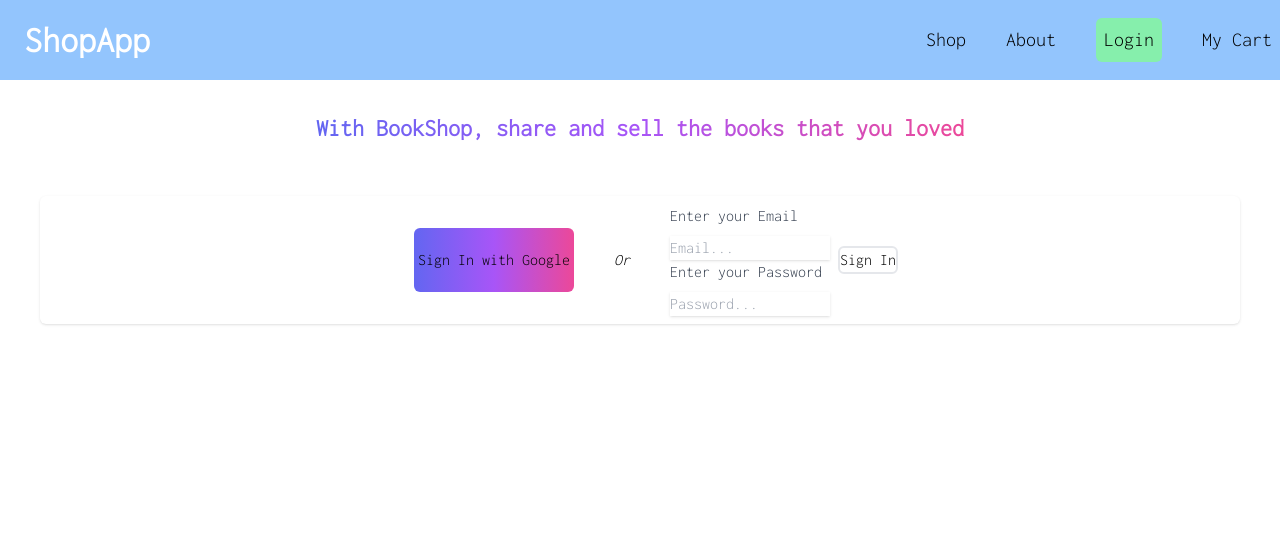
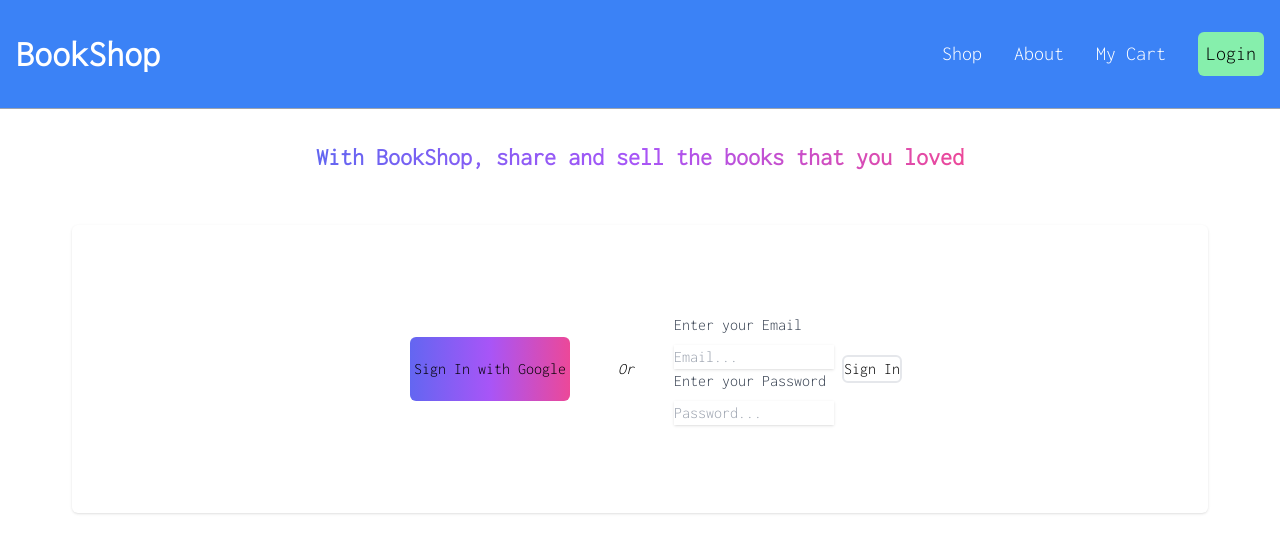
Before and after one commit to Jeremy-To/BookShop, a React (Vite) app in the folder shopWebsite/: page /auth in a window 1280 px wide. Shown: the top 552 px of the page. Built offline with nearby package versions, Linux system fonts and the light colour scheme.

Commit message:
Navbar and homePage Ui Changes

```diff
--- a/shopWebsite/src/components/items/Auth.jsx
+++ b/shopWebsite/src/components/items/Auth.jsx
@@ -18,13 +18,13 @@ const Auth = () => {
   }
 
 	return (
-		<section className="">
+		<section className="px-8">
 			<div className="flex flex-col items-center">
 				<h1 className="inline-block text-transparent bg-gradient-to-r from-indigo-500 via-purple-500 to-pink-500 bg-clip-text text-2xl my-8 font-bold">
 					With BookShop, share and sell the books that you loved
 				</h1>
 			</div>
-			<div className=" flex justify-center items-center rounded-md shadow my-5 mx-10">
+			<div className="flex flex-wrap justify-center items-center rounded-md shadow my-5 mx-10 p-20">
 				<div>
 					<button
 						className="mx-10 w-40 h-16 rounded-md cursor-pointer bg-gradient-to-r from-indigo-500 via-purple-500 to-pink-500 hover:text-white"
@@ -34,7 +34,7 @@ const Auth = () => {
 					</button>
 				</div>
         <div>
-          <p className='italic mr-10' >Or</p>
+          <p className='italic mr-10 m-2' >Or</p>
         </div>
 				<div className="flex items-center justify-center my-2">
 					<div>
--- a/shopWebsite/src/components/items/HomePage.jsx
+++ b/shopWebsite/src/components/items/HomePage.jsx
@@ -1,10 +1,11 @@
 import React from 'react';
+import About from '../../pages/About';
 import { Link } from 'react-router-dom';
 
 function HomePage() {
 	return (
-		<div>
-			<div className="h-full flex relative flex-wrap justify-center items-center">
+		<section>
+			<div className="h-full flex relative flex-wrap justify-center items-center bg-[url('/Library.jpg')]">
 				<div className="flex flex-col justify-center items-center top-6 absolute rounded-md text-4xl bg-white p-2">
 					<h1>Welcome to my shop !</h1>
 				</div>
@@ -14,10 +15,14 @@ function HomePage() {
 						Go to store
 					</Link>
 				</div>
-				<div className=' bg-center bg-no-repeat bg-cover'><img  src="/Library.jpg" alt="Image of a library shop" /></div>
-
+				<div className="">
+					<img src="/Library.jpg" alt="Image of a library shop" />
+				</div>
 			</div>
-		</div>
+			<div className='lg:hidden'>
+				<About />
+			</div>
+		</section>
 	);
 }
 
--- a/shopWebsite/src/components/layout/Layout.jsx
+++ b/shopWebsite/src/components/layout/Layout.jsx
@@ -1,4 +1,4 @@
-import Navbar from './Navbar';
+import Navbar from "./Navbar";
 function Layout(props) {
   return (
     <div className='w-full'>
--- a/shopWebsite/src/components/layout/Navbar.jsx
+++ b/shopWebsite/src/components/layout/Navbar.jsx
@@ -1,4 +1,4 @@
-import { useContext, useEffect } from 'react';
+import { useState, useContext } from 'react';
 import { Link } from 'react-router-dom';
 
 import CartContext from '../../store/on-cart-context';
@@ -7,46 +7,144 @@ import { AuthContext } from '../../store/auth-context';
 function Navbar() {
 	const cartCtx = useContext(CartContext);
 	const authCtx = useContext(AuthContext);
+	const [isNavOpen, setIsNavOpen] = useState(false);
 
+	const navCloseHandler = () => {
+		setIsNavOpen(false)
+	}
+
+	const onClickLogOut = () => {
+		setIsNavOpen(false);
+		authCtx.updateLoginStatus();
+	}
 	return (
-		<header
-			className="w-full h-20 flex items-center justify-between py-0 px-2 bg-blue-300"
-		>
-			<div className="text-4xl text-white font-bold pl-4 hover:text-blue-500">
-				<Link to="/">ShopApp</Link>
+		<div className="flex items-center justify-between border-b border-gray-400 py-8 bg-blue-500">
+			<div className="text-4xl text-white font-bold pl-4 hover:text-orange-500">
+				<Link to="/">BookShop</Link>
 			</div>
 			<nav>
-				<ul className="list-none m-0 p-0 flex items-baseline text-xl">
-					<li className="ml-10 hover:text-blue-500 active:text-blue-500 ">
+				<section className="flex lg:hidden">
+					<div
+						className="space-y-2 mr-4"
+						onClick={() => setIsNavOpen((prev) => !prev)}
+					>
+						<span className="block h-0.5 w-8 animate-pulse bg-gray-600"></span>
+						<span className="block h-0.5 w-8 animate-pulse bg-gray-600"></span>
+						<span className="block h-0.5 w-8 animate-pulse bg-gray-600"></span>
+					</div>
+
+					<div className={isNavOpen ? 'showMenuNav' : 'hideMenuNav'}>
+						<div
+							className="absolute top-0 right-0 px-8 py-8"
+							onClick={navCloseHandler}
+						>
+							<svg
+								className="h-8 w-8 text-gray-600"
+								viewBox="0 0 24 24"
+								fill="none"
+								stroke="currentColor"
+								strokeWidth="2"
+								strokeLinecap="round"
+								strokeLinejoin="round"
+							>
+								<line x1="18" y1="6" x2="6" y2="18" />
+								<line x1="6" y1="6" x2="18" y2="18" />
+							</svg>
+						</div>
+						<ul className="flex flex-col items-center justify-between min-h-[250px]" onClick={navCloseHandler}>
+							<li className="border-b border-gray-400 my-8 uppercase hover:text-orange-500 active:text-orange-500">
+								<Link to="/shop">Shop</Link>
+							</li>
+							<li className="border-b border-gray-400 my-8 uppercase hover:text-orange-500 active:text-orange-500">
+								<Link to="/about">About</Link>
+							</li>
+              <li className="border-b border-gray-400 my-8 uppercase hover:text-orange-500 active:text-orange-500">
+								<Link to="/cart">My Cart </Link>
+								{cartCtx.totalOnCart > 0 && (
+									<span className="bg-blue-800 text-blue-50 rounded-md px-2 border-b border-gray-400 my-8 uppercase">
+										{cartCtx.totalOnCart}
+									</span>
+								)}
+							</li>
+							{authCtx.isAuth && (
+								<>
+									<li className="border-b border-gray-400 my-8 uppercase hover:text-orange-500 active:text-orange-500">
+										<Link to="/add-items">Add Item</Link>
+									</li>
+									<button
+										className="border-b border-gray-400 my-8 uppercase bg-red-400 rounded-md p-2"
+										onClick={onClickLogOut}
+									>
+										Log out
+									</button>
+								</>
+							)}
+							{!authCtx.isAuth && (
+								<li className="border-b border-gray-400 my-8 uppercase bg-green-300 rounded-md p-2 hover:bg-cyan-600 hover:text-white">
+									<Link to="/auth">Login</Link>
+								</li>
+							)}
+
+						</ul>
+					</div>
+				</section>
+
+				<ul className="hidden space-x-8 lg:flex lg:items-center text-xl mr-4">
+					<li className="ml-10 text-white hover:text-orange-500 active:bg-orange-500 ">
 						<Link to="/shop">Shop</Link>
 					</li>
-					<li className="ml-10 hover:text-blue-500 active:text-blue-500 ">
+					<li className="ml-10 text-white  hover:text-orange-500 active:bg-orange-500 ">
 						<Link to="/about">About</Link>
 					</li>
+
+					<li className="ml-10 text-white  hover:text-orange-500 active:bg-orange-500 ">
+						<Link to="/cart">My Cart</Link>
+						{cartCtx.totalOnCart > 0 && (
+							<span className="bg-blue-800 text-blue-50 rounded-md px-2 ml-2">
+								{cartCtx.totalOnCart}
+							</span>
+						)}
+					</li>
+					{!authCtx.isAuth && (
+						<li className="ml-10 bg-green-300 rounded-md p-2 hover:bg-cyan-600 hover:text-white">
+							<Link to="/auth">Login</Link>
+						</li>
+					)}
 					{authCtx.isAuth && (
 						<>
 							<li className="ml-10 hover:text-blue-500 active:text-blue-500">
 								<Link to="/add-items">Add Item</Link>
 							</li>
-							<button className='ml-10 bg-red-400 rounded-md p-2' onClick={authCtx.updateLoginStatus}>Log out</button>
+							<button
+								className="ml-10 bg-red-400 rounded-md p-2"
+								onClick={authCtx.updateLoginStatus}
+							>
+								Log out
+							</button>
 						</>
 					)}
-					{!authCtx.isAuth && (
-						<li className="ml-10 bg-green-300 rounded-md p-2">
-							<Link to="/auth">Login</Link>
-						</li>
-					)}
-					<li className="ml-10 hover:text-blue-500 active:text-blue-500">
-						<Link to="/cart">My Cart</Link>
-						{cartCtx.totalOnCart > 0 && (
-							<span className="bg-blue-500 text-blue-50 rounded-md px-2 ml-2">
-								{cartCtx.totalOnCart}
-							</span>
-						)}
-					</li>
 				</ul>
 			</nav>
-		</header>
+			<style>{`
+      .hideMenuNav {
+        display: none;
+      }
+      .showMenuNav {
+        display: block;
+        position: absolute;
+        width: 100%;
+        height: 100vh;
+        top: 0;
+        left: 0;
+        background: white;
+        z-index: 10;
+        display: flex;
+        flex-direction: column;
+        justify-content: space-evenly;
+        align-items: center;
+      }
+    `}</style>
+		</div>
 	);
 }
 
--- a/shopWebsite/src/pages/About.jsx
+++ b/shopWebsite/src/pages/About.jsx
@@ -4,9 +4,9 @@ function About() {
 	return (
 		<section className="m-4 md:m-30 lg:m-40 flex flex-col items-center p-10 border-solid rounded-md border-blue-300 border-2">
 			<div className="italic m-2">
-				<p>Shop App is the place to sell your books. </p>
-				<p>Made by Jérémy TO</p>
+				<p>BookShop is the place to sell your books. </p>
 			</div>
+			<p>Made with &#10084; by Jérémy TO</p>
 			<ul className="list-none flex font-medium flex-col text-blue-300">
 				<li className=" hover:text-blue-800 hover:underline m-2">
 					<a href="https://www.linkedin.com/in/jérémy-to/">
--- a/shopWebsite/src/pages/Cart.jsx
+++ b/shopWebsite/src/pages/Cart.jsx
@@ -6,34 +6,32 @@ import Items from '../components/items/Items';
 function OnCartPage() {
 	const cartCtx = useContext(CartContext);
 
-	const totalOnCart = cartCtx.totalPrice();
-;
 	return (
-		<section className="flex flex-wrap justify-center items-center">
-			<div className="flex flex-col items-center flex-wrap">
+		<section className="flex flex-wrap justify-center ">
+			<div className="flex flex-col flex-wrap">
 				<h1 className="lg:py-20 lg:p-10 mt-2 text-2xl font-bold ">My Cart</h1>
-				{totalOnCart != 0 && (
-					<p className="m-8 p-10  rounded-md border-solid border-2">
-						Total: {totalOnCart}$
-					</p>
-				)}
 			</div>
 			<div>
 				{cartCtx.totalOnCart === 0 ? (
-					<div className='flex flex-col justify-center items-center'>
-					<p className="p-10">
-						You got no items on cart yet. Start adding some?</p>
+					<div className="flex flex-col justify-center items-center">
+						<p className="p-10">
+							You got no items on cart yet. Start adding some?
+						</p>
 						<button className="text-white bg-yellow-500 rounded-lg w-24 h-10">
 							<Link to="/shop">Go to shop</Link>
 						</button>
-
 					</div>
 				) : (
 					<div className="flex flex-col items-center justify-center">
 						<Items items={cartCtx.onCart} />
-						<button className="p-2 text-white bg-gradient-to-r from-indigo-500 via-purple-500 to-pink-500 rounded-lg">
-							<Link to="/checkout">Pay Here</Link>
-						</button>
+						<div className='flex justify-center items-center'>
+							<button className="p-2 text-white bg-gradient-to-r from-indigo-500 via-purple-500 to-pink-500 rounded-lg">
+								<Link to="/checkout">Pay Here</Link>
+							</button>
+							<p className="m-8 p-2 text-center rounded-md border-solid border-2">
+								Total: {cartCtx.totalPrice()}$
+							</p>
+						</div>
 					</div>
 				)}
 			</div>
--- a/shopWebsite/src/store/on-cart-context.jsx
+++ b/shopWebsite/src/store/on-cart-context.jsx
@@ -12,8 +12,9 @@ const CartContext = createContext({
 export function CartContextProvider(props) {
   const [userCartItem, setUserCartItem] = useState([]);
 
-  const totalPrice = userCartItem.reduce((acc, items) => acc + Number(items.price), 0);
-
+  function totalPrice() {
+    return userCartItem.reduce((acc, items) => acc + Number(items.price), 0);
+  }
   function addOnCartHandler(cartItem) {
     setUserCartItem((prevUserCartItem) => {
       return prevUserCartItem.concat(cartItem);
--- a/shopWebsite/tailwind.config.cjs
+++ b/shopWebsite/tailwind.config.cjs
@@ -3,8 +3,8 @@ module.exports = {
 	content: ['./index.html', './src/**/*.{js,ts,jsx,tsx}'],
 	theme: {
 		fontFamily: {
-      sans: ['Inconsolata', 'monospace']
-    }
+			sans: ['Inconsolata', 'monospace'],
+		},
 	},
 	plugins: [],
 };
```
